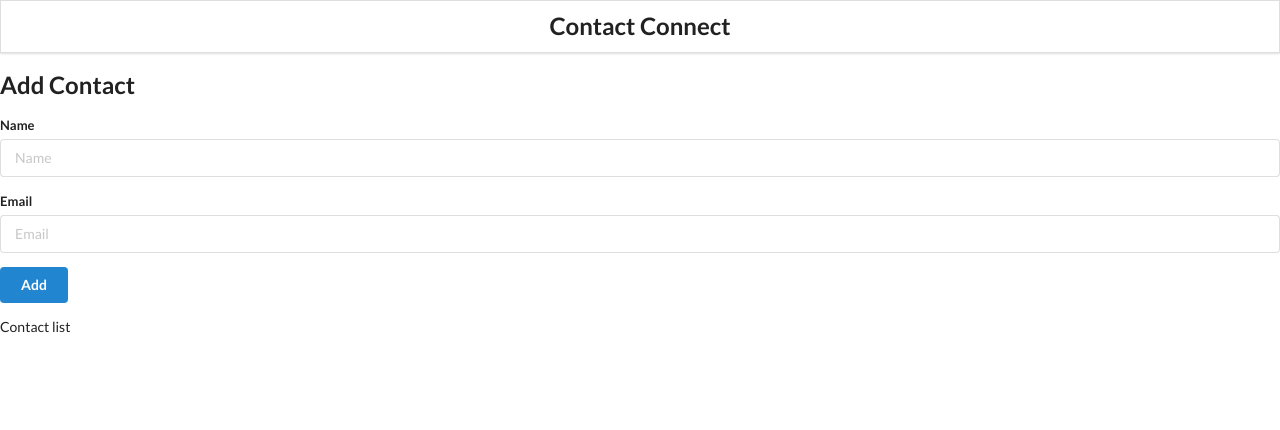
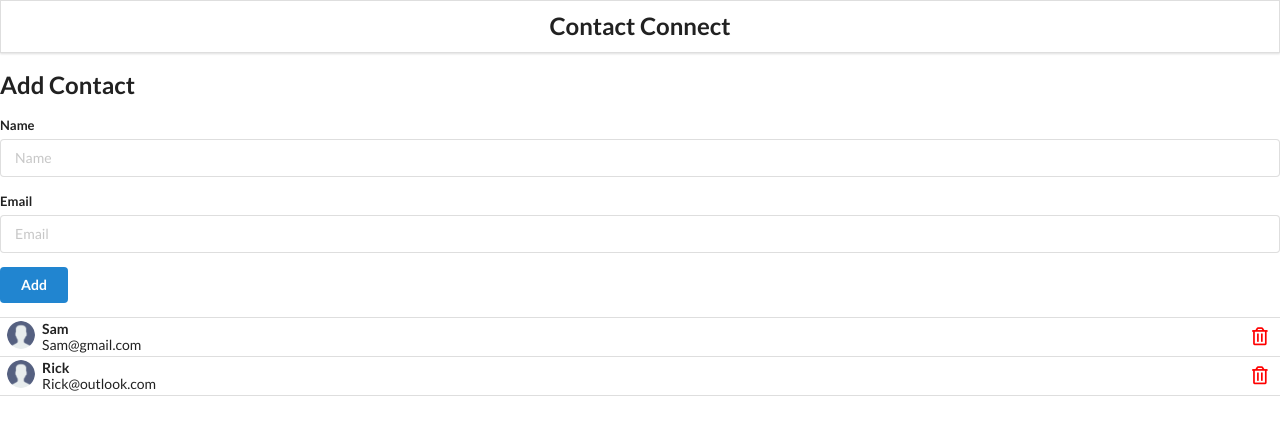
Before and after one commit to PrajilPradeep/contact-connect, a React (Vite) app: page / in a window 1280 px wide. Shown: the top 430 px of the page. Built offline with nearby package versions, Linux system fonts and the light colour scheme.

Commit message:
Add ContactCard component to render each contact details

```diff
--- a/src/components/AddContact.jsx
+++ b/src/components/AddContact.jsx
@@ -7,11 +7,11 @@ class AddContact extends React.Component {
         <h2>Add Contact</h2>
         <form className="ui form">
           <div className="ui field">
-            <label for="name">Name</label>
+            <label htmlFor="name">Name</label>
             <input id="name" placeholder="Name" />
           </div>
           <div className="ui field">
-            <label for="email">Email</label>
+            <label htmlFor="email">Email</label>
             <input type="text" id="email" placeholder="Email" />
           </div>
           <button className="ui button blue">Add</button>
--- a/src/components/App.jsx
+++ b/src/components/App.jsx
@@ -4,11 +4,23 @@ import Header from "./Header.jsx";
 import AddContact from "./AddContact.jsx";
 import ContactList from "./ContactList.jsx";
 function App() {
+  const contactList = [
+    {
+      id: 1,
+      name: "Sam",
+      email: "Sam@gmail.com",
+    },
+    {
+      id: 2,
+      name: "Rick",
+      email: "Rick@outlook.com",
+    },
+  ];
   return (
     <>
       <Header />
       <AddContact />
-      <ContactList />
+      <ContactList contactList={contactList} />
     </>
   );
 }
--- /dev/null
+++ b/src/components/ContactCard.jsx
@@ -0,0 +1,20 @@
+import user from "../images/user.png";
+function ContactCard({ contact }) {
+  const { name, email } = contact;
+
+  return (
+    <div className="item">
+      <img src={user} alt="user_avatar" className="ui image avatar" />
+      <div className="content">
+        <div className="header">{name}</div>
+        <div>{email}</div>
+      </div>
+      <i
+        className="ui trash alternate outline icon"
+        style={{ marginTop: "7px" }}
+      />
+    </div>
+  );
+}
+
+export default ContactCard;
--- a/src/components/ContactList.jsx
+++ b/src/components/ContactList.jsx
@@ -1,5 +1,9 @@
-function ContactList() {
-  return <div className="ui celled list">Contact list</div>;
+import ContactCard from "./ContactCard";
+function ContactList({ contactList }) {
+  const renderContactList = contactList.map((contact) => {
+    return <ContactCard contact={contact} key={contact.id} />;
+  });
+  return <div className="ui celled list">{renderContactList}</div>;
 }
 
 export default ContactList;
--- a/src/styles/App.css
+++ b/src/styles/App.css
@@ -6,3 +6,11 @@
 .main {
   margin-top: 5rem;
 }
+
+i.icon {
+  float: right;
+  cursor: pointer;
+  font-size: 18px;
+  color: red;
+  margin-top: 7px;
+}
```
Also changed, not shown: src/images/user.png (added).
